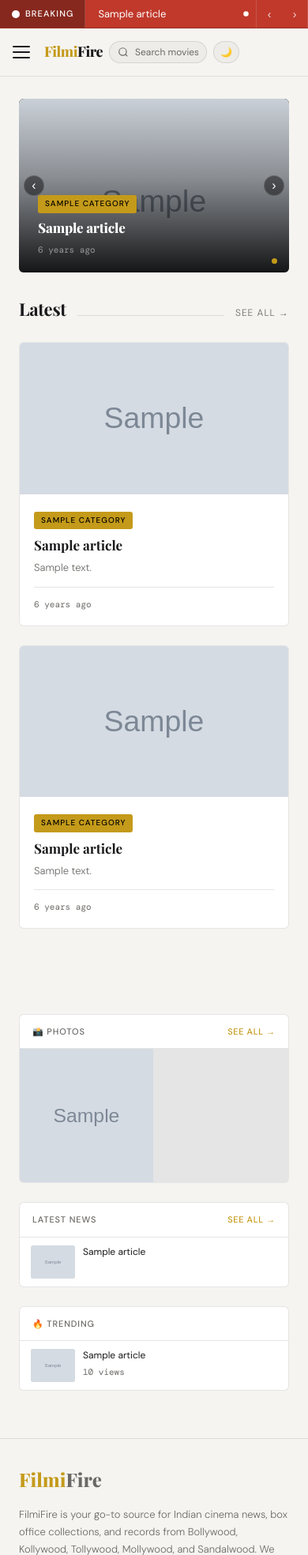
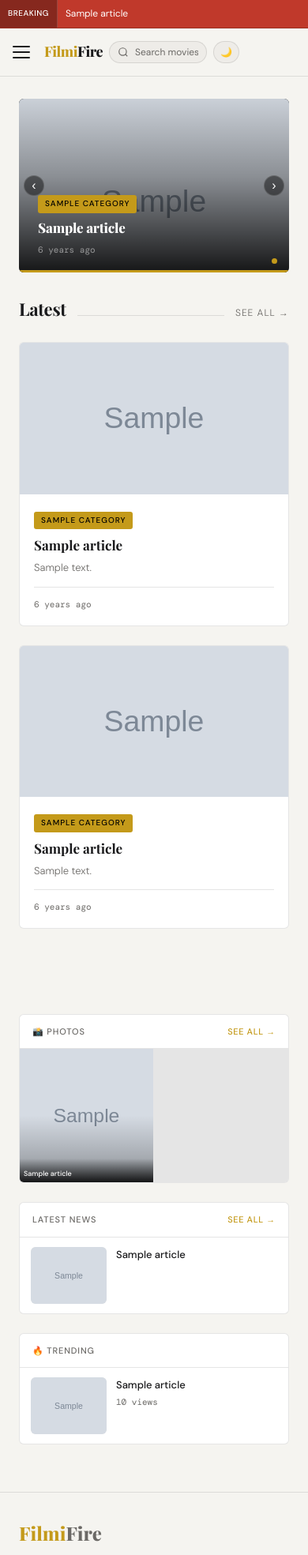
Before and after one commit to manish272736/filmifire, a Flask app: page / in a window 390 px wide. Shown: the top 1969 px of the page at 79% size. Run offline with Flask 3, Linux system fonts and the light colour scheme; grey boxes marked "Sample" are stand-in pictures; a database or web service that is not in the repository returns one stand-in record (values such as "Sample title").

Commit message:
mobile ticker fix, sitemap removed from footer, copyright 2026

```diff
--- a/static/css/style.css
+++ b/static/css/style.css
@@ -689,8 +689,8 @@ img { display: block; max-width: 100%; }
 .news-feed-list { display: flex; flex-direction: column; }
 .news-feed-item {
   display: flex;
-  gap: 10px;
-  padding: 10px 14px;
+  gap: 12px;
+  padding: 12px 14px;
   border-bottom: 1px solid var(--border);
   align-items: flex-start;
   transition: background 0.15s;
@@ -700,10 +700,10 @@ img { display: block; max-width: 100%; }
 .news-feed-item:last-child { border-bottom: none; }
 .news-feed-item:hover { background: var(--surface2); }
 .news-feed-thumb {
-  width: 56px;
-  height: 42px;
+  width: 96px;
+  height: 72px;
   object-fit: cover;
-  border-radius: 3px;
+  border-radius: var(--radius);
   flex-shrink: 0;
   background: var(--surface2);
 }
@@ -711,12 +711,12 @@ img { display: block; max-width: 100%; }
   display: flex;
   align-items: center;
   justify-content: center;
-  font-size: 18px;
+  font-size: 24px;
 }
 .news-feed-title {
-  font-size: 12px;
-  line-height: 1.45;
-  font-weight: 400;
+  font-size: 13px;
+  line-height: 1.5;
+  font-weight: 500;
   display: -webkit-box;
   -webkit-line-clamp: 3;
   -webkit-box-orient: vertical;
@@ -797,6 +797,7 @@ img { display: block; max-width: 100%; }
   width: 100%;
   height: 100%;
   object-fit: cover;
+  object-position: center top;
   transition: transform 0.3s ease;
 }
 .photo-grid-item:hover img { transform: scale(1.08); }
@@ -813,15 +814,15 @@ img { display: block; max-width: 100%; }
   bottom: 0;
   left: 0;
   right: 0;
-  padding: 8px;
-  font-size: 11px;
+  padding: 20px 6px 6px;
+  font-size: 10px;
   color: #fff;
-  font-weight: 400;
+  font-weight: 500;
   line-height: 1.3;
-  display: -webkit-box;
-  -webkit-line-clamp: 2;
-  -webkit-box-orient: vertical;
+  background: linear-gradient(to top, rgba(0,0,0,0.85) 0%, transparent 100%);
+  white-space: nowrap;
   overflow: hidden;
+  text-overflow: ellipsis;
   opacity: 0;
   transition: opacity 0.2s;
 }
@@ -1088,6 +1089,17 @@ img { display: block; max-width: 100%; }
 /* Prevent horizontal scroll on all screens */
 html, body { max-width: 100%; overflow-x: hidden; }
 
+/* On touch/mobile devices show photo title always with 1 line */
+@media (hover: none) {
+  .photo-grid-item-overlay { opacity: 0.5; }
+  .photo-grid-item-title {
+    opacity: 1;
+    font-size: 9px;
+    padding: 14px 5px 5px;
+    -webkit-line-clamp: 1;
+  }
+}
+
 /* ── Animations ──────────────────────────────────────────────────────────── */
 @keyframes fadeUp {
   from { opacity: 0; transform: translateY(16px); }
--- a/templates/base.html
+++ b/templates/base.html
@@ -133,6 +133,20 @@
     .ticker-dot.active {
       background: #fff;
       transform: scale(1.3);
+    }
+    /* Mobile ticker fixes */
+    @media (max-width: 600px) {
+      .ticker-dots { display: none; }
+      .ticker-nav { display: none; }
+      .ticker-label {
+        padding: 0 10px;
+        font-size: 10px;
+        letter-spacing: 0.05em;
+        gap: 5px;
+      }
+      .ticker-label svg { display: none; }
+      .ticker-slide { padding: 0 10px; }
+      .ticker-slide a { font-size: 12px; }
     }
 
     /* ── Autocomplete ─────────────────────────────────────────────────── */
@@ -472,7 +486,6 @@
           <a href="{{ url_for('main.about') }}" class="footer-link">About Us</a>
           <a href="{{ url_for('main.contact') }}" class="footer-link">Contact Us</a>
           <a href="{{ url_for('main.privacy') }}" class="footer-link">Privacy Policy</a>
-          <a href="{{ url_for('main.sitemap') }}" class="footer-link">Sitemap</a>
         </div>
       </div>
     </div>
```
Also changed, not shown: templates/index.html (+18 -9 lines).
